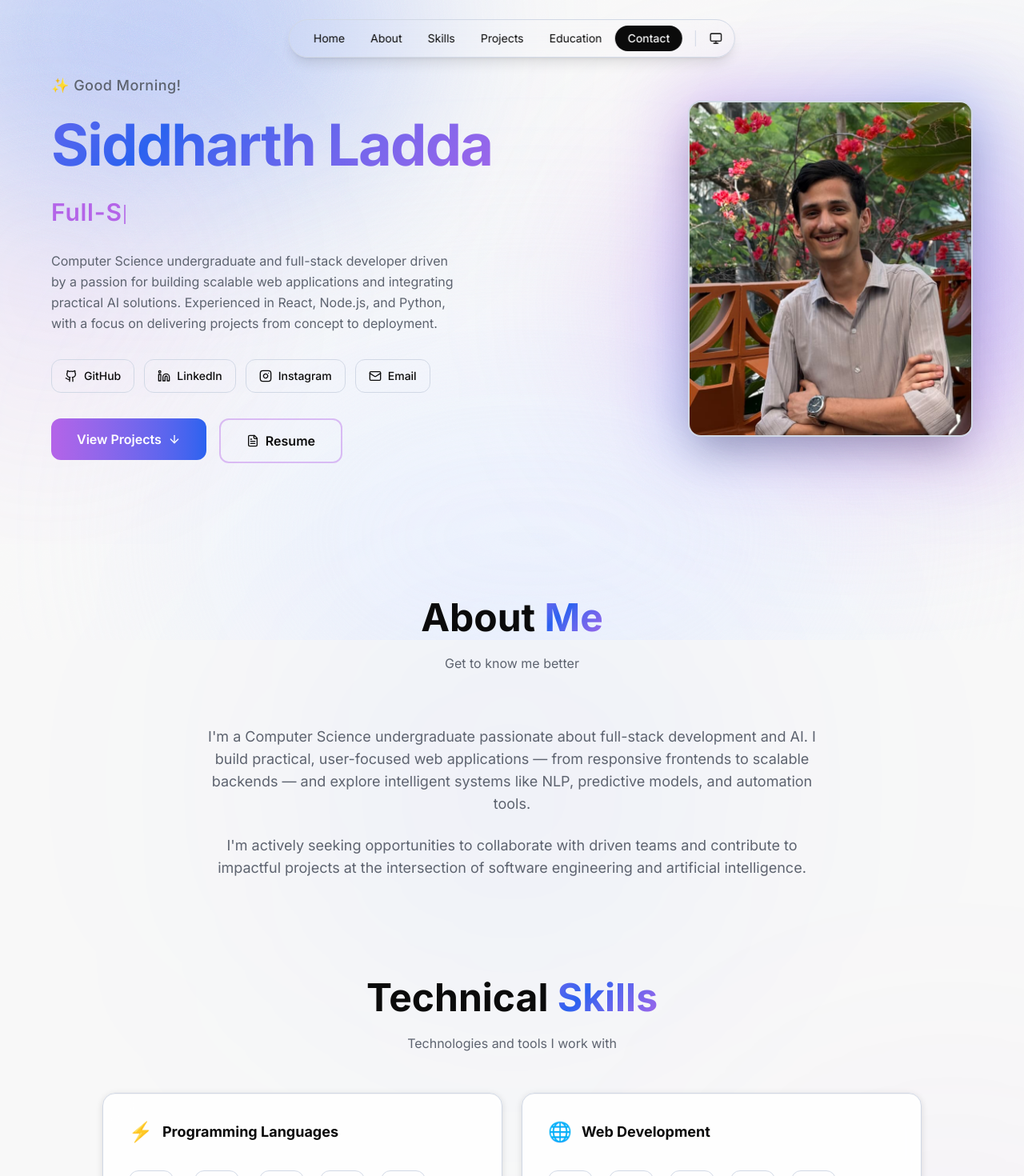
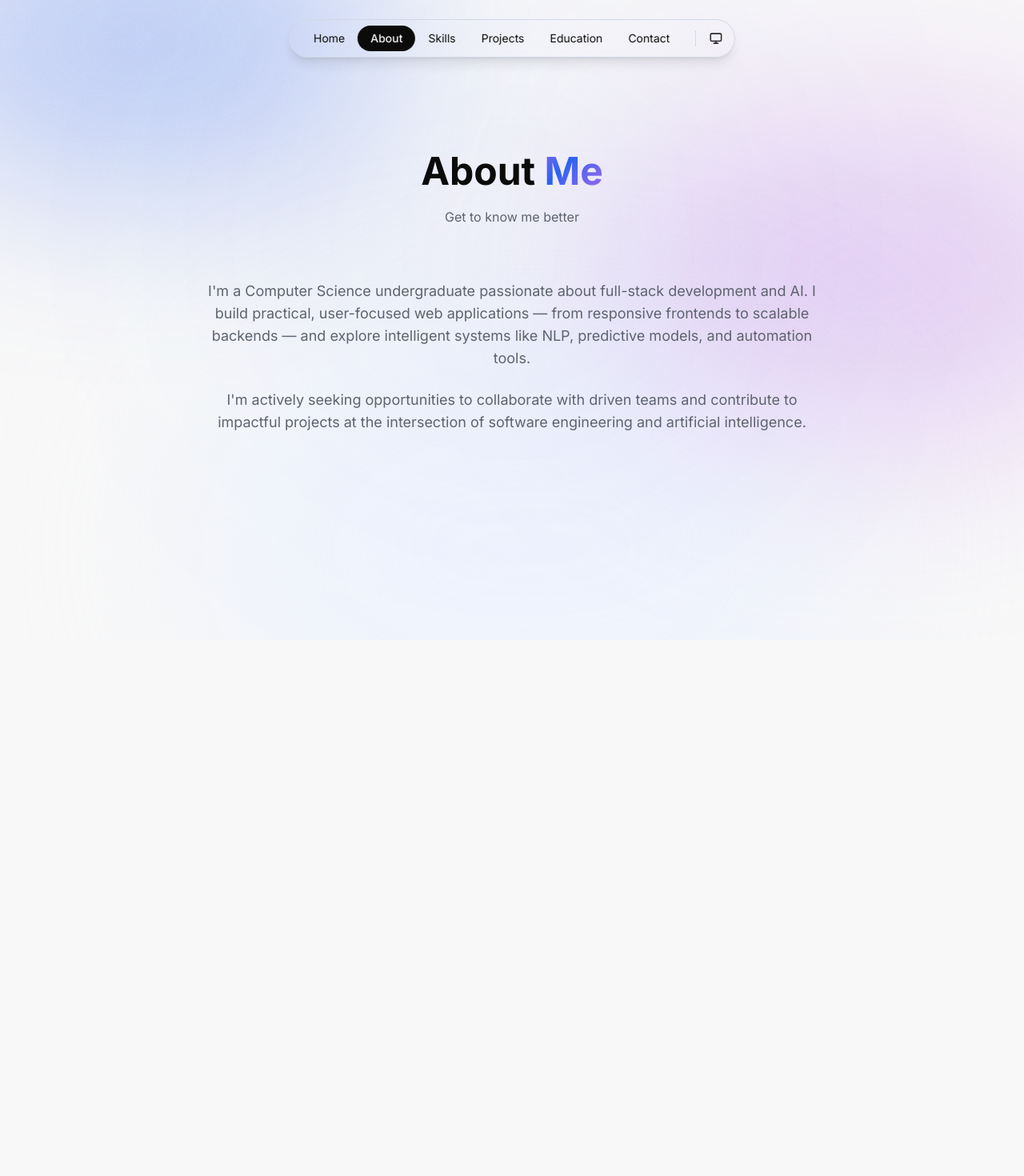
Before and after one commit to laddasiddharth/Portfolio, a React (Vite) app: page /about in a window 1280 px wide. Shown: the top 1470 px of the page at 80% size. After the commit the page ends 800 px from the top, so only its background shows below. Built offline with nearby package versions, Linux system fonts and the light colour scheme.

Commit message:
feat: convert to multi-page app with React Router v6 - each section is now a dedicated route

```diff
--- a/src/App.tsx
+++ b/src/App.tsx
@@ -1,4 +1,5 @@
 import { useEffect, useRef } from "react";
+import { Routes, Route } from "react-router-dom";
 import Lenis from "lenis";
 import Header from "./components/Header";
 import Hero from "./components/Hero";
@@ -8,6 +9,7 @@ import Projects from "./components/Projects";
 import Education from "./components/Education";
 import Contact from "./components/Contact";
 import Background from "./components/Background";
+import ScrollToTop from "./components/ScrollToTop";
 
 function App() {
   const lenisRef = useRef<Lenis | null>(null);
@@ -40,17 +42,20 @@ function App() {
   return (
     <div className="bg-background text-foreground relative min-h-screen">
       <Background />
+      <ScrollToTop />
 
-      {/* Content */}
+      {/* Shared layout */}
       <div className="relative z-10">
         <Header />
         <main>
-          <Hero />
-          <About />
-          <Skills />
-          <Projects />
-          <Education />
-          <Contact />
+          <Routes>
+            <Route path="/" element={<Hero />} />
+            <Route path="/about" element={<About />} />
+            <Route path="/skills" element={<Skills />} />
+            <Route path="/projects" element={<Projects />} />
+            <Route path="/education" element={<Education />} />
+            <Route path="/contact" element={<Contact />} />
+          </Routes>
         </main>
       </div>
     </div>
--- a/src/components/About.tsx
+++ b/src/components/About.tsx
@@ -10,7 +10,7 @@ I'm actively seeking opportunities to collaborate with driven teams and contribu
   const paragraphs = aboutContent.split('\n\n');
 
   return (
-    <section id="about" className="relative py-10 sm:py-14">
+    <section className="relative min-h-[calc(100vh-80px)] flex items-center py-24 sm:py-28">
       <div className="absolute top-0 left-1/2 -translate-x-1/2 w-[600px] h-[600px] bg-primary/5 rounded-full blur-[150px] pointer-events-none" />
 
       <div ref={sectionRef} className="relative z-10 container mx-auto px-4 sm:px-6 lg:px-8">
--- a/src/components/Contact.tsx
+++ b/src/components/Contact.tsx
@@ -5,7 +5,7 @@ export default function Contact() {
   const { ref: sectionRef, isVisible } = useScrollReveal({ threshold: 0.1 });
 
   return (
-    <section id="contact" className="relative pt-10 pb-40 sm:pt-14 sm:pb-25">
+    <section className="relative min-h-[calc(100vh-80px)] flex items-center py-24 sm:py-28">
       <div className="absolute bottom-0 right-0 w-[500px] h-[500px] bg-accent/5 rounded-full blur-[150px] pointer-events-none" />
       <div ref={sectionRef} className="relative z-10 container mx-auto px-4 sm:px-6 lg:px-8">
         <div className="max-w-4xl mx-auto">
--- a/src/components/Education.tsx
+++ b/src/components/Education.tsx
@@ -29,7 +29,7 @@ export default function Education() {
   const { ref: sectionRef, isVisible } = useScrollReveal({ threshold: 0.1 });
 
   return (
-    <section id="education" className="relative py-10 sm:py-14">
+    <section className="relative py-24 sm:py-28">
       <div className="absolute top-1/2 -left-40 w-[500px] h-[500px] bg-accent/5 rounded-full blur-[150px] pointer-events-none" />
       <div ref={sectionRef} className="relative z-10 container mx-auto px-4 sm:px-6 lg:px-8">
         <div className="max-w-4xl mx-auto">
--- a/src/components/Header.tsx
+++ b/src/components/Header.tsx
@@ -1,6 +1,6 @@
 import { useState, useEffect, useCallback, useRef } from 'react';
 import { Moon, Sun, Monitor, Menu, X } from 'lucide-react';
-import { useActiveSection } from '../hooks/useScrollReveal';
+import { useNavigate, useLocation } from 'react-router-dom';
 
 type Theme = 'system' | 'dark' | 'light';
 
@@ -30,17 +30,20 @@ export default function Header() {
     return 'system';
   });
 
+  const navigate = useNavigate();
+  const { pathname } = useLocation();
+
   const navItems = [
-    { label: 'Home', id: 'home' },
-    { label: 'About', id: 'about' },
-    { label: 'Skills', id: 'skills' },
-    { label: 'Projects', id: 'projects' },
-    { label: 'Education', id: 'education' },
-    { label: 'Contact', id: 'contact' },
+    { label: 'Home', path: '/' },
+    { label: 'About', path: '/about' },
+    { label: 'Skills', path: '/skills' },
+    { label: 'Projects', path: '/projects' },
+    { label: 'Education', path: '/education' },
+    { label: 'Contact', path: '/contact' },
   ];
 
-  const sectionIds = navItems.map(item => item.id);
-  const activeSection = useActiveSection(sectionIds);
+  const getIsActive = (path: string) =>
+    path === '/' ? pathname === '/' : pathname.startsWith(path);
 
   const themeOptions: { value: Theme; label: string; icon: React.ReactNode }[] = [
     { value: 'system', label: 'System', icon: <Monitor className="h-4 w-4" /> },
@@ -78,15 +81,10 @@ export default function Header() {
     return () => document.removeEventListener('mousedown', handler);
   }, []);
 
-  const handleNavClick = useCallback((id: string) => {
+  const handleNavClick = useCallback((path: string) => {
     setMobileMenuOpen(false);
-    const element = document.getElementById(id);
-    if (element) {
-      const offset = 80;
-      const top = element.getBoundingClientRect().top + window.scrollY - offset;
-      window.scrollTo({ top, behavior: 'smooth' });
-    }
-  }, []);
+    navigate(path);
+  }, [navigate]);
 
   const currentThemeIcon = theme === 'dark' ? <Moon className="h-4 w-4" /> : theme === 'light' ? <Sun className="h-4 w-4" /> : <Monitor className="h-4 w-4" />;
 
@@ -109,11 +107,11 @@ export default function Header() {
         {/* Desktop Nav Items */}
         <ul className="hidden md:flex items-center px-2 order-1 pointer-events-auto">
           {navItems.map((item) => {
-            const isActive = activeSection === item.id;
+            const isActive = getIsActive(item.path);
             return (
-              <li key={item.id}>
+              <li key={item.path}>
                 <button
-                  onClick={() => handleNavClick(item.id)}
+                  onClick={() => handleNavClick(item.path)}
                   className={`relative px-4 py-1.5 text-sm rounded-full transition-colors duration-300 ${
                     isActive
                       ? 'bg-foreground text-background font-medium'
@@ -177,11 +175,11 @@ export default function Header() {
           }`}>
             <ul className="flex flex-col p-2">
               {navItems.map((item) => {
-                const isActive = activeSection === item.id;
+                const isActive = getIsActive(item.path);
                 return (
-                  <li key={item.id}>
+                  <li key={item.path}>
                     <button
-                      onClick={() => handleNavClick(item.id)}
+                      onClick={() => handleNavClick(item.path)}
                       className={`w-full text-left px-4 py-2.5 text-sm rounded-lg transition-colors duration-300 ${
                         isActive
                           ? 'bg-foreground/10 text-foreground font-medium'
--- a/src/components/Hero.tsx
+++ b/src/components/Hero.tsx
@@ -1,8 +1,10 @@
-import { Github, Linkedin, Instagram, Mail, FileText, ArrowDown } from 'lucide-react';
+import { Github, Linkedin, Instagram, Mail, FileText, ArrowRight } from 'lucide-react';
 import { useState, useEffect } from 'react';
 import { useScrollReveal } from '../hooks/useScrollReveal';
+import { useNavigate } from 'react-router-dom';
 
 export default function Hero() {
+  const navigate = useNavigate();
   const titles = ["Software Engineer", "AI Enthusiast", "Full-Stack Developer", "Explorer"];
   const [currentTitleIndex, setCurrentTitleIndex] = useState(0);
   const [greeting, setGreeting] = useState('');
@@ -54,18 +56,11 @@ export default function Hero() {
     { icon: Mail, url: 'mailto:siddharthladda@gmail.com', label: 'Email' },
   ];
 
-  const scrollToProjects = () => {
-    const el = document.getElementById('projects');
-    if (el) {
-      const top = el.getBoundingClientRect().top + window.scrollY - 20;
-      window.scrollTo({ top, behavior: 'smooth' });
-    }
-  };
 
   return (
     <section
       id="home"
-      className="relative min-h-[85vh] flex items-center justify-center pt-8 pb-10 overflow-hidden"
+      className="relative min-h-[calc(100vh-80px)] flex items-center justify-center pt-24 pb-10 overflow-hidden"
     >
       {/* Ambient glow effects */}
       <div className="absolute top-1/4 -left-32 w-96 h-96 bg-accent/10 rounded-full blur-[120px] pointer-events-none" />
@@ -125,11 +120,11 @@ export default function Hero() {
               {/* CTA Buttons */}
               <div className="flex flex-col sm:flex-row items-center md:items-start gap-4 pt-2">
                 <button
-                  onClick={scrollToProjects}
+                  onClick={() => navigate('/projects')}
                   className="group w-full sm:w-auto px-8 py-3.5 bg-gradient-to-r from-accent to-primary text-white rounded-xl font-semibold hover:shadow-glow-lg transition-all duration-400 flex items-center justify-center gap-2 hover:scale-[1.03] active:scale-[0.98]"
                 >
                   View Projects
-                  <ArrowDown className="h-4 w-4 group-hover:translate-y-1 transition-transform duration-300" />
+                  <ArrowRight className="h-4 w-4 group-hover:translate-x-1 transition-transform duration-300" />
                 </button>
                 <a
                   href="/assets/Siddharth_Ladda_Resume.pdf"
--- a/src/components/Projects.tsx
+++ b/src/components/Projects.tsx
@@ -69,7 +69,7 @@ export default function Projects() {
   const { ref: sectionRef, isVisible } = useScrollReveal({ threshold: 0.05 });
 
   return (
-    <section id="projects" className="relative py-10 sm:py-14">
+    <section className="relative py-24 sm:py-28">
       <div className="absolute bottom-0 -left-40 w-[500px] h-[500px] bg-primary/5 rounded-full blur-[150px] pointer-events-none" />
       <div ref={sectionRef} className="relative z-10 container mx-auto px-4 sm:px-6 lg:px-8">
         <div className="max-w-6xl mx-auto">
--- /dev/null
+++ b/src/components/ScrollToTop.tsx
@@ -0,0 +1,12 @@
+import { useEffect } from 'react';
+import { useLocation } from 'react-router-dom';
+
+export default function ScrollToTop() {
+  const { pathname } = useLocation();
+
+  useEffect(() => {
+    window.scrollTo({ top: 0, behavior: 'instant' });
+  }, [pathname]);
+
+  return null;
+}
--- a/src/components/Skills.tsx
+++ b/src/components/Skills.tsx
@@ -62,7 +62,7 @@ export default function Skills() {
   const { ref: sectionRef, isVisible } = useScrollReveal({ threshold: 0.08 });
 
   return (
-    <section id="skills" className="relative py-10 sm:py-14">
+    <section className="relative py-24 sm:py-28">
       <div className="absolute top-1/3 -right-40 w-[500px] h-[500px] bg-accent/5 rounded-full blur-[150px] pointer-events-none" />
       <div ref={sectionRef} className="relative z-10 container mx-auto px-4 sm:px-6 lg:px-8">
         <div className="max-w-5xl mx-auto">
--- a/src/main.tsx
+++ b/src/main.tsx
@@ -1,7 +1,10 @@
 import ReactDOM from 'react-dom/client';
+import { BrowserRouter } from 'react-router-dom';
 import App from './App';
 import './index.css';
 
 ReactDOM.createRoot(document.getElementById('root')!).render(
-  <App />
+  <BrowserRouter>
+    <App />
+  </BrowserRouter>
 );
```
